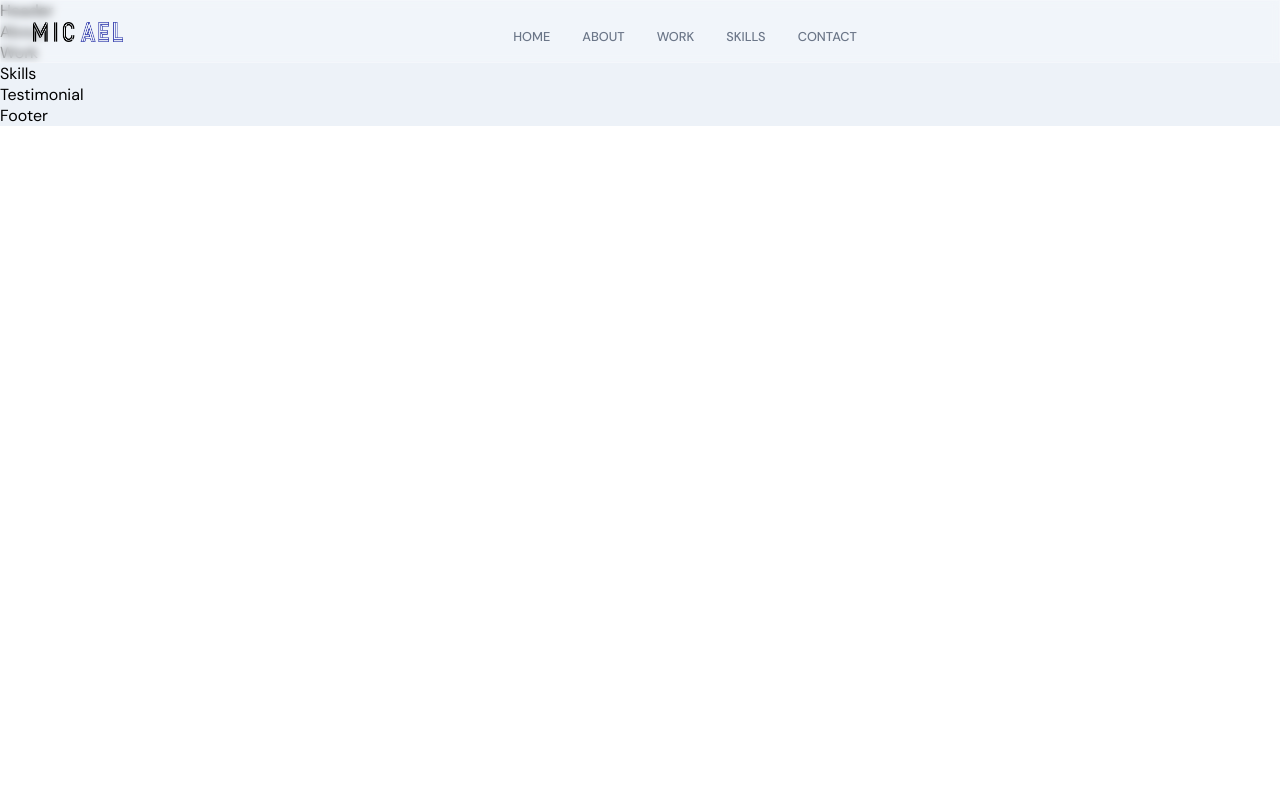
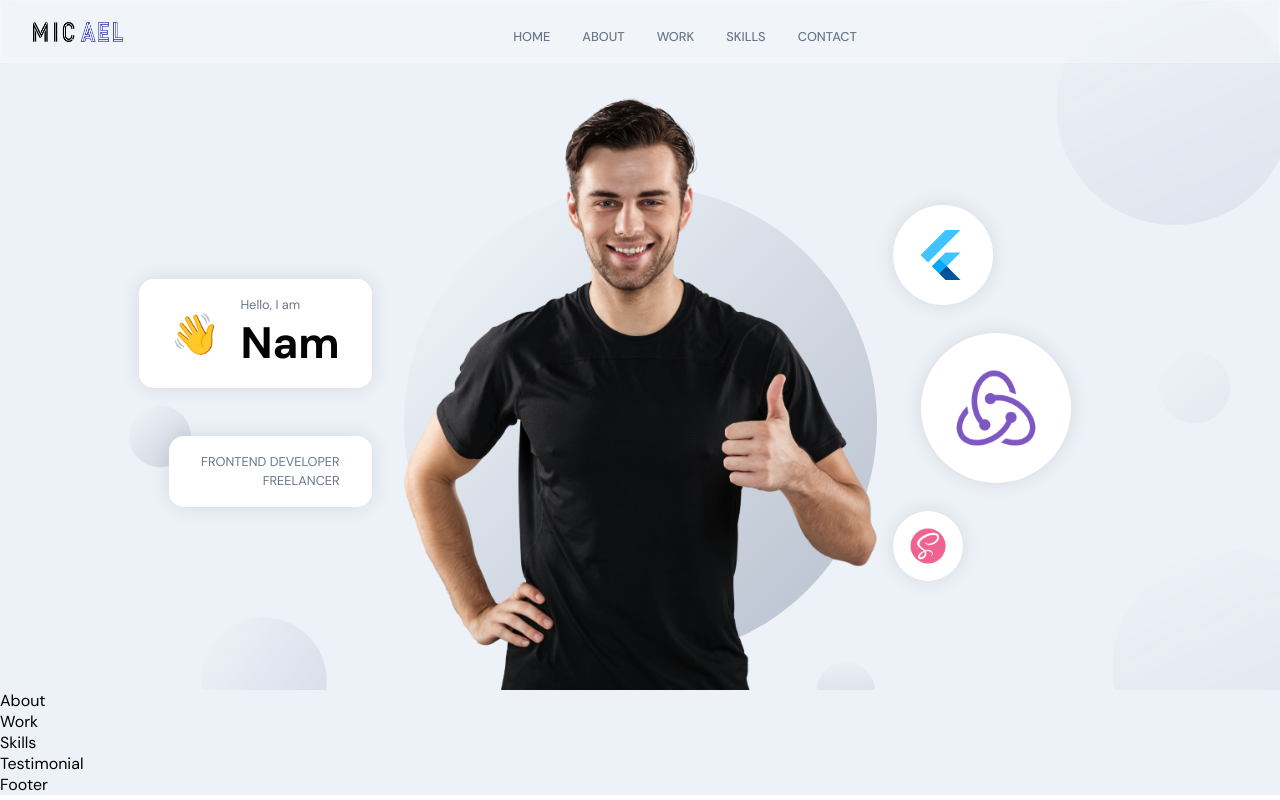
Before and after one commit to Trung-Nam/frontend_react, a React (Create React App) app: page / in a window 1280 px wide. Built offline with nearby package versions, Linux system fonts and the light colour scheme.

Commit message:
feat(ui): Header Section

```diff
--- a/src/container/Header/Header.jsx
+++ b/src/container/Header/Header.jsx
@@ -1,9 +1,73 @@
 import React from 'react'
+import { motion } from 'framer-motion'
+import { images } from '../../constants'
 import './Header.scss'
+
+const scaleVariants = {
+    whileInView: {
+        scale: [0, 1],
+        opacity: [0, 1],
+        transition: {
+            duration: 1,
+            ease: 'easeInOut'
+        }
+    }
+}
 
 const Header = () => {
     return (
-        <div>Header</div>
+        <div id="home" className="app__header app__flex">
+            <motion.div
+                whileInView={{ x: [-100, 0], opacity: [0, 1] }}
+                transition={{ duration: 0.5 }}
+                className='app__header-info'
+            >
+                <div className="app__header-badge">
+                    <div className="badge-cmp app__flex">
+                        <span>👋</span>
+                        <div style={{ marginLeft: 20 }}>
+                            <p className="p-text">Hello, I am</p>
+                            <h1 className="head-text">Nam</h1>
+                        </div>
+                    </div>
+
+                    <div className="tag-cmp app__flex">
+                        <p className="p-text">Frontend Developer</p>
+                        <p className="p-text">Freelancer</p>
+                    </div>
+                </div>
+            </motion.div>
+
+            <motion.div
+                whileInView={{ opacity: [0, 1] }}
+                transition={{ duration: 0.5, delayChildren: 0.5 }}
+                className='app__header-img'
+            >
+                <img src={images.profile} alt="profile_bg" />
+                <motion.img
+                    whileInView={{ scale: [0, 1] }}
+                    transition={{ duration: 1, ease: 'easeInOut' }}
+                    src={images.circle}
+                    alt='profile_circle'
+                    className='overlay_circle'
+                />
+            </motion.div>
+
+            <motion.div
+                variants={scaleVariants}
+                whileInView={scaleVariants.whileInView}
+                className='app__header-circles'
+            >
+                {[images.flutter, images.redux, images.sass].map((circle, index) => (
+                    <div
+                        className='circle-cmp app__flex'
+                        key={`circle-${index}`}
+                    >
+                        <img src={circle} alt="circle" />
+                    </div>
+                ))}
+            </motion.div>
+        </div>
     )
 }
 
--- a/src/container/Header/Header.scss
+++ b/src/container/Header/Header.scss
@@ -0,0 +1,196 @@
+#home {
+    position: relative;
+    background: url("../../assets/bgIMG.png");
+    background-size: cover;
+    background-position: center;
+    background-repeat: repeat;
+
+    // disable the default padding styles
+    .app__wrapper {
+        padding: 0;
+
+        .copyright {
+            display: none;
+        }
+    }
+}
+
+.app__header {
+    flex: 1;
+    width: 100%;
+    height: 100%;
+    flex-direction: row;
+
+    padding: 6rem 2rem 0rem;
+
+    @media screen and (min-width: 2000px) {
+        padding-top: 8rem;
+    }
+
+    @media screen and (max-width: 1200px) {
+        flex-direction: column;
+    }
+
+    @media screen and (max-width: 450px) {
+        padding: 6rem 1rem 2rem;
+    }
+}
+
+.app__header-info {
+    flex: 0.65;
+    display: flex;
+    flex-direction: column;
+    justify-content: flex-start;
+    align-items: flex-start;
+    height: 100%;
+
+    margin: 0 2rem;
+
+    @media screen and (max-width: 1200px) {
+        width: 100%;
+        margin-right: 0rem;
+    }
+}
+
+.app__header-badge {
+    width: 100%;
+    display: flex;
+    justify-content: flex-end;
+    align-items: flex-end;
+    flex-direction: column;
+
+    .badge-cmp,
+    .tag-cmp {
+        padding: 1rem 2rem;
+        background: var(--white-color);
+        border-radius: 15px;
+        flex-direction: row;
+        width: auto;
+
+        box-shadow: 0px 0px 20px rgba(0, 0, 0, 0.1);
+    }
+
+    .tag-cmp {
+        flex-direction: column;
+        margin-top: 3rem;
+
+        p {
+            width: 100%;
+            text-transform: uppercase;
+            text-align: right;
+        }
+    }
+
+    span {
+        font-size: 2.5rem;
+
+        @media screen and (min-width: 2000px) {
+            font-size: 5rem;
+        }
+    }
+
+    @media screen and (max-width: 1200px) {
+        justify-content: flex-start;
+        align-items: flex-start;
+    }
+}
+
+.app__header-circles {
+    flex: 0.75;
+    display: flex;
+    flex-direction: column;
+    justify-content: space-evenly;
+    align-items: flex-start;
+    height: 100%;
+    margin-left: 1rem;
+
+    div {
+        width: 100px;
+        height: 100px;
+        border-radius: 50%;
+
+        background: var(--white-color);
+        box-shadow: 0px 0px 20px rgba(0, 0, 0, 0.1);
+
+        img {
+            width: 60%;
+            height: 60%;
+        }
+    }
+
+    // circles with different height & width
+
+    div:nth-child(1) {
+        width: 100px;
+        height: 100px;
+    }
+
+    div:nth-child(2) {
+        margin: 1.75rem;
+        width: 150px;
+        height: 150px;
+    }
+
+    div:nth-child(3) {
+        width: 70px;
+        height: 70px;
+    }
+
+    @media screen and (min-width: 2000px) {
+        div:nth-child(2) {
+            width: 400px;
+            height: 400px;
+        }
+
+        div:nth-child(3) {
+            width: 170px;
+            height: 170px;
+        }
+
+        div:nth-child(1) {
+            width: 200px;
+            height: 200px;
+        }
+    }
+
+    @media screen and (max-width: 1200px) {
+        width: 100%;
+        flex-direction: row;
+        flex-wrap: wrap;
+        margin-left: 0;
+
+        div {
+            margin: 1rem;
+        }
+    }
+}
+
+.app__header-img {
+    flex: 1;
+    height: 100%;
+
+    display: flex;
+    justify-content: flex-end;
+    align-items: flex-end;
+    position: relative;
+
+    img {
+        width: 100%;
+        object-fit: contain;
+        z-index: 1;
+    }
+
+    .overlay_circle {
+        position: absolute;
+        left: 0;
+        right: 0;
+        bottom: 0;
+        z-index: 0;
+        width: 100%;
+        height: 90%;
+    }
+
+    @media screen and (max-width: 1200px) {
+        margin: 2rem 0;
+    }
+}
```
